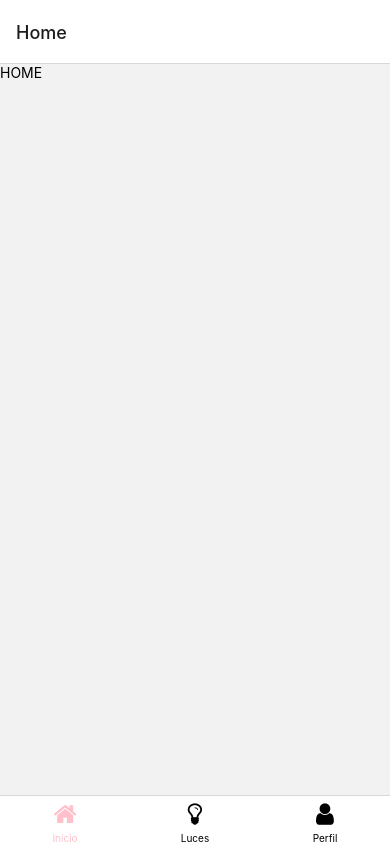
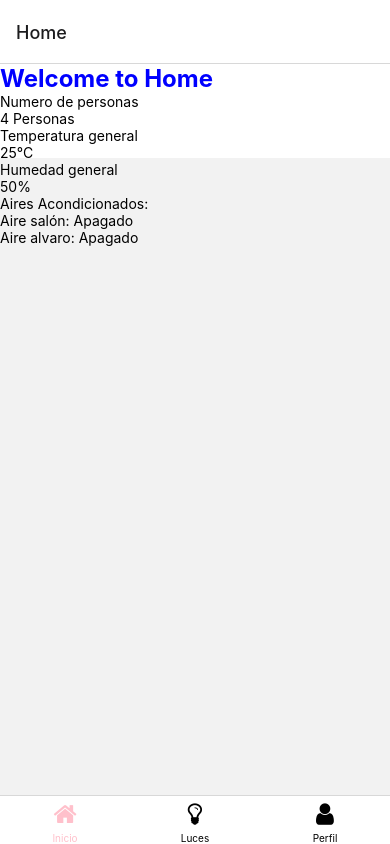
Before and after one commit to MaquinaTech/smartHome, a React Native app in the folder FrontEnd/: screen /Home in a window 390 px wide. Built offline with nearby package versions, Linux system fonts and the light colour scheme.

Commit message:
style home screen

```diff
--- a/FrontEnd/screens/HomeScreen.js
+++ b/FrontEnd/screens/HomeScreen.js
@@ -1,13 +1,98 @@
 import React from 'react';
-import { View, Text, Button } from 'react-native';
+import { View, Text } from 'react-native';
+import styled from 'styled-components/native';
 
-function HomeScreen({ navigation }) {
+const SectionContent = styled.ScrollView`
+  width: 100%;
+  height: 100%;
+`;
+
+const SectionContentView = styled.View`
+  width: 100%;
+  height: 100%;
+  flex-direction: column;
+`;
+
+const FormView = styled.View`
+  width: 100%;
+  height: 100%;
+  position: relative;
+  flex: 1;
+  background-color: #ffffff;
+  min-height: 94px;
+  z-index: 999999;
+`;
+
+const ErrorText = styled.Text`
+  font-family: samsungbold;
+  color: #ff0000;
+  font-size: 14px;
+  include-font-padding: false;
+  padding-top: 8px;
+  background-color: #ffffff;
+  padding-left: 16px;
+  z-index: 0;
+  position: relative;
+`;
+
+const Title = styled.Text`
+  font-size: 24px;
+  font-weight: bold;
+  color: blue;
+`;
+
+const SensorList = styled.View`
+  /* Estilos adicionales para el contenedor de sensores */
+`;
+
+const SensorItem = styled.View`
+  /* Estilos adicionales para cada sensor */
+`;
+
+const SensorName = styled.Text`
+  /* Estilos adicionales para el nombre del sensor */
+`;
+
+const SensorValue = styled.Text`
+  /* Estilos adicionales para el valor del sensor */
+`;
+
+const HomeScreen = () => {
   return (
-    <View>
-      <Text>HOME</Text>
+    <SectionContent>
+      <SectionContentView>
+        <FormView>
+          <Title>Welcome to Home</Title>
 
-    </View>
+          <SensorList>
+
+            <SensorItem>
+              <SensorName>Numero de personas</SensorName>
+              <SensorValue>4 Personas</SensorValue>
+            </SensorItem>
+
+            <SensorItem>
+              <SensorName>Temperatura general</SensorName>
+              <SensorValue>25°C</SensorValue>
+            </SensorItem>
+
+            <SensorItem>
+              <SensorName>Humedad general</SensorName>
+              <SensorValue>50%</SensorValue>
+            </SensorItem>
+
+            <SensorItem>
+              <SensorName>Aires Acondicionados:</SensorName>
+              <SensorValue>Aire salón: Apagado</SensorValue>
+              <SensorValue>Aire alvaro: Apagado</SensorValue>
+            </SensorItem>
+
+            {/* ... Agrega más elementos de sensor si es necesario */}
+          </SensorList>
+        </FormView>
+      </SectionContentView>
+    </SectionContent>
   );
-}
+};
 
 export default HomeScreen;
```
